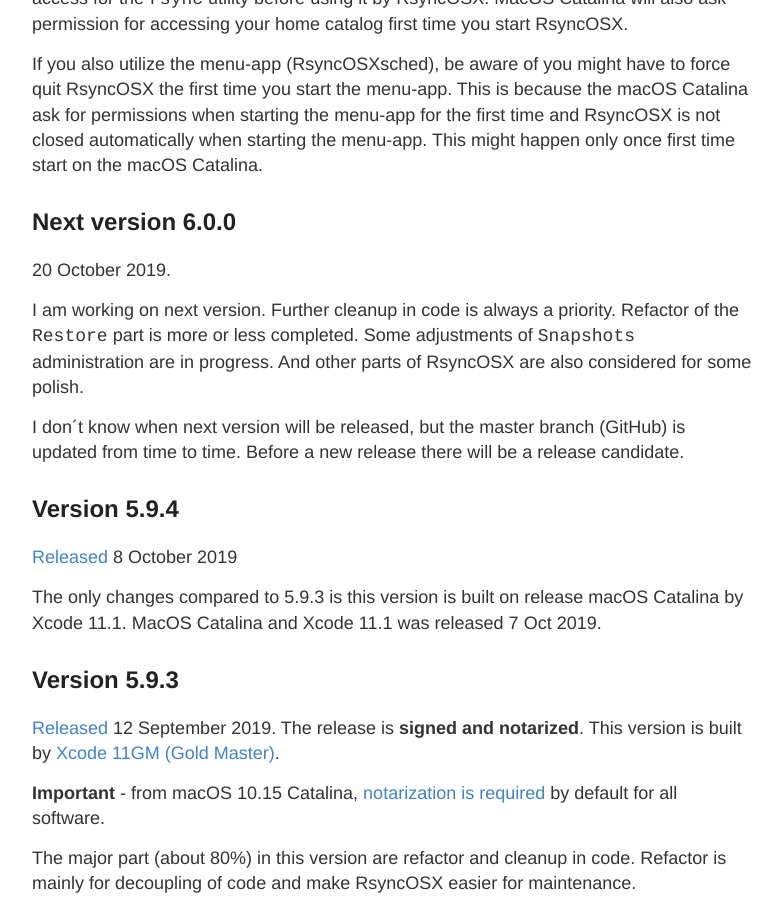
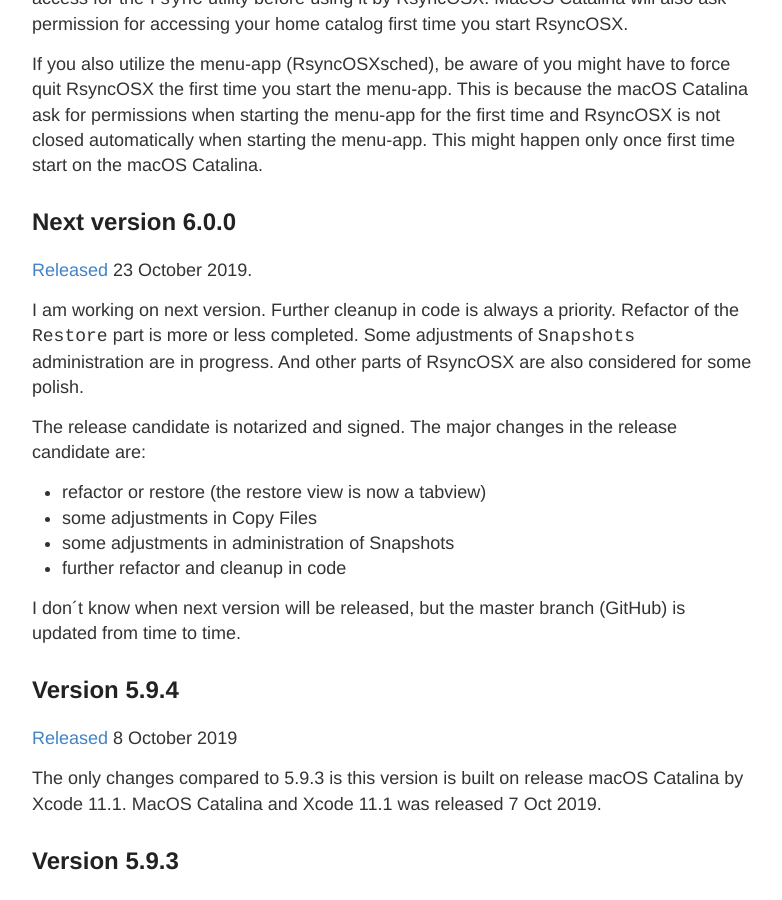
Before and after one commit to d2s/Documentation, a Jekyll site: the page built from _posts/2018-04-10-Changelog.md, in a window 1280 px wide and 900 px high, scrolled down 473 px. Shown: the whole window, without its empty margins (248-1030 px from the left). Built offline with Jekyll 4.4.1, drawn with Linux system fonts in a browser that asks for light colours.

Commit message:
Update 2018-04-10-Changelog.md

```diff
--- a/_posts/2018-04-10-Changelog.md
+++ b/_posts/2018-04-10-Changelog.md
@@ -13,11 +13,18 @@ If you also utilize the menu-app (RsyncOSXsched), be aware of you might have to
 
 ## Next version 6.0.0
 
-20 October 2019.
+[Released](https://github.com/rsyncOSX/RsyncOSX/releases/tag/v6.0.0) 23 October 2019.
 
 I am working on next version. Further cleanup in code is always a priority. Refactor of the `Restore` part is more or less completed. Some adjustments of `Snapshots` administration are in progress. And other parts of RsyncOSX are also considered for some polish.
 
-I don´t know when next version will be released, but the master branch (GitHub) is updated from time to time. Before a new release there will be a release candidate.
+The release candidate is notarized and signed. The major changes in the release candidate are:
+
+- refactor or restore (the restore view is now a tabview)
+- some adjustments in Copy Files
+- some adjustments in administration of Snapshots
+- further refactor and cleanup in code
+
+I don´t know when next version will be released, but the master branch (GitHub) is updated from time to time.
 
 ## Version 5.9.4
 
```
